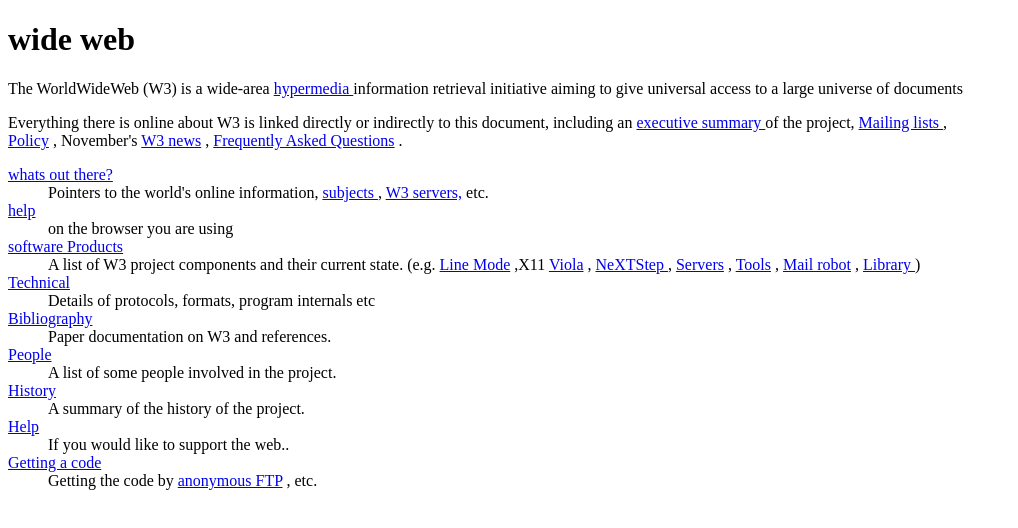
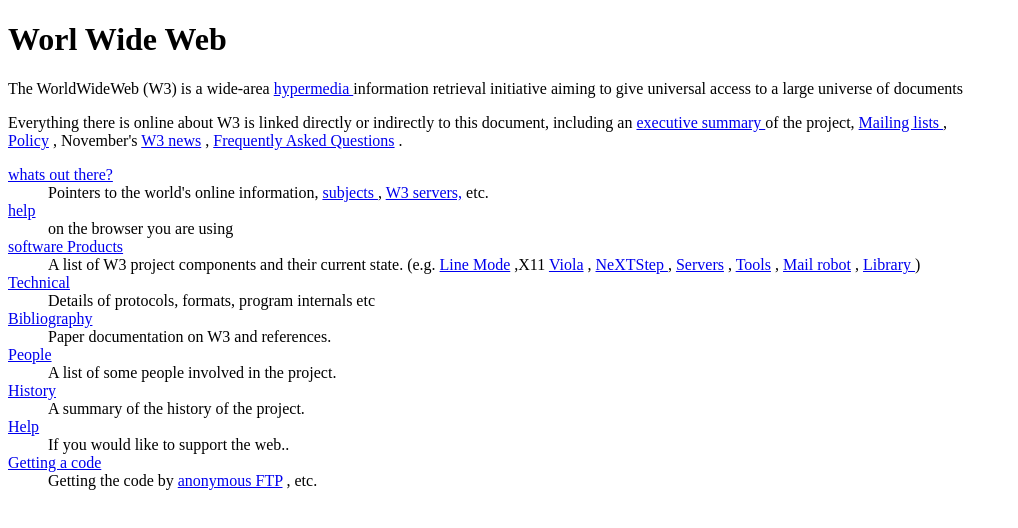
Before and after one commit to kymharriesdawisespiritu/world-first-website, a plain HTML site: page index.html in a window 1280 px wide. Shown: the whole page, without its empty margins (0-1018 px from the left). Drawn offline with Linux system fonts and the light colour scheme.

Commit message:
project-changes

```diff
--- a/index.html
+++ b/index.html
@@ -6,7 +6,7 @@
     <title>web pro</title>
   </head>
   <body>
-    <h1>wide web</h1>
+    <h1>Worl Wide Web</h1>
     <p>
       The WorldWideWeb (W3) is a wide-area
       <a href="https://info.cern.ch/hypertext/WWW/WhatIs.html">hypermedia </a>
```
